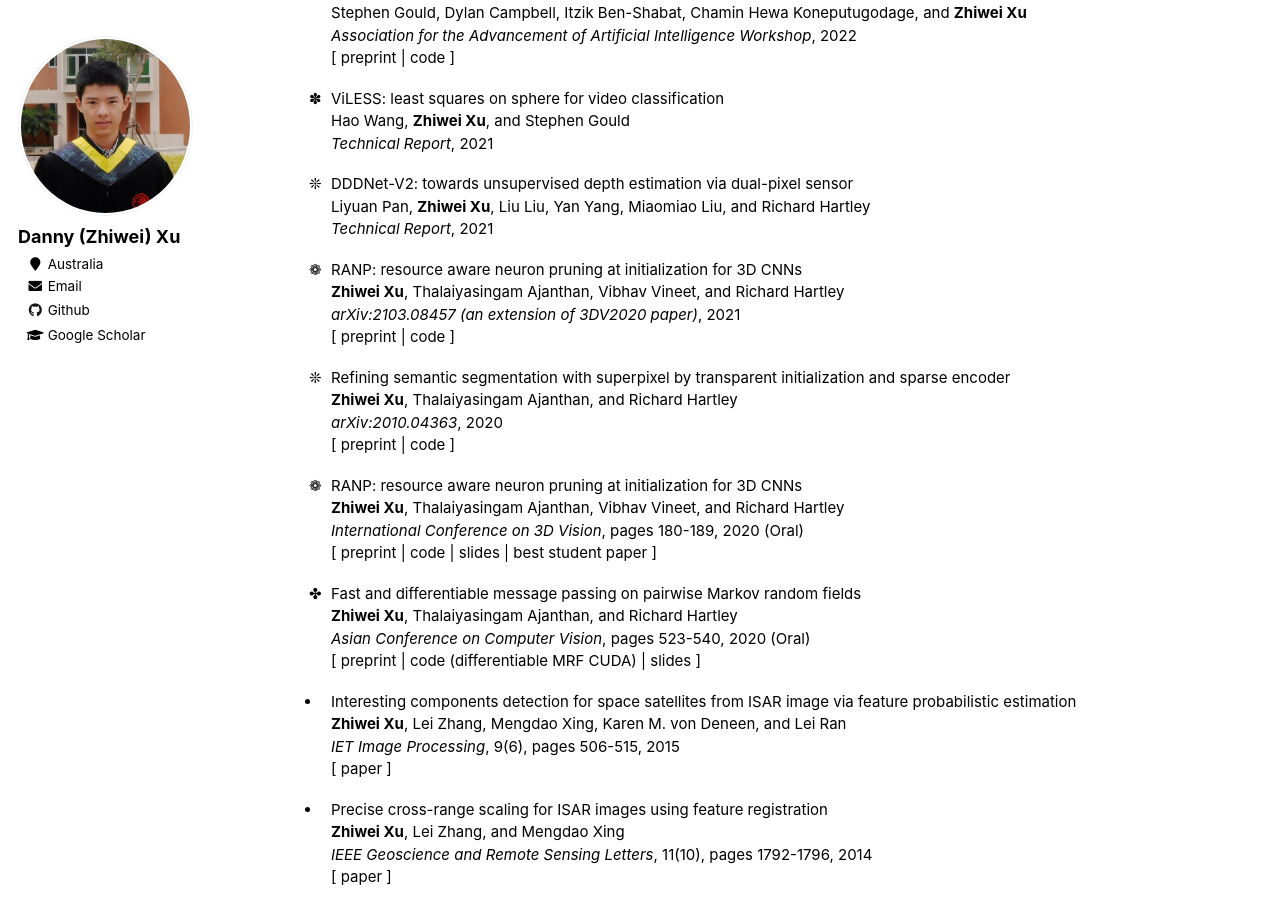
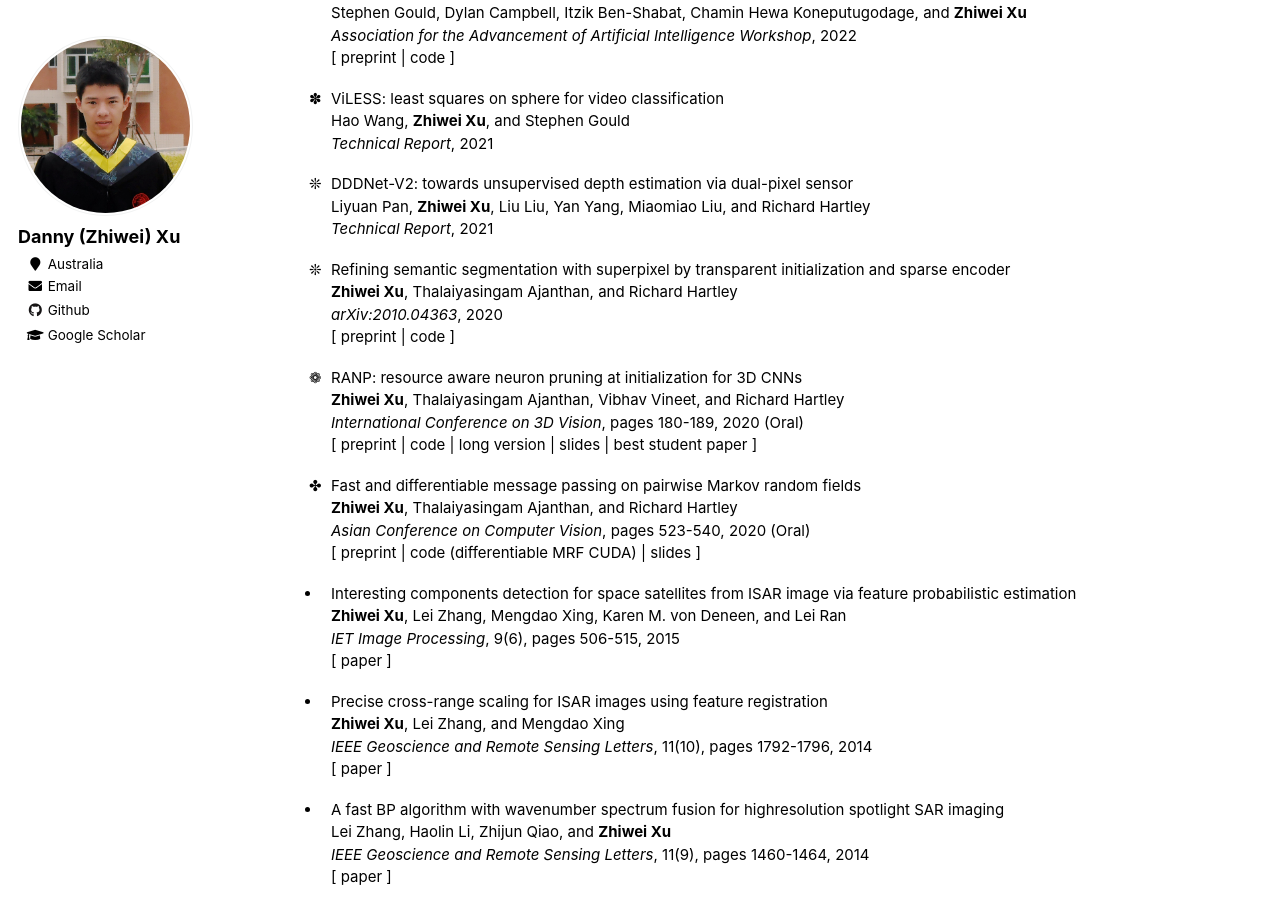
Before and after one commit to zwxu064/zwxu064.github.io, a Jekyll site: the page built from _pages/about.html, in a window 1280 px wide and 900 px high, scrolled down 1355 px. Built offline with Jekyll 4.4.1, drawn with Linux system fonts in a browser that asks for light colours.

Commit message:
Update about.html

```diff
--- a/_pages/about.html
+++ b/_pages/about.html
@@ -118,15 +118,6 @@ ul{li{padding-inline-start: 1ch;}}
   </li>
   </ul>
 
-  <ul class="pruning">
-  <li style="color:black"><div><span style="color:black">RANP: resource aware neuron pruning at initialization for 3D CNNs</span></div>
-      <div><span style="color:black;font-size:1em"><strong>Zhiwei Xu</strong>, Thalaiyasingam Ajanthan, Vibhav Vineet, and Richard Hartley</span></div>
-      <div><span style="color:black"><i>arXiv:2103.08457 (an extension of 3DV2020 paper)</i>, 2021</span></div>
-      <div><span style="color:black">[ <a style="color: inherit;" href="https://arxiv.org/abs/2103.08457" target="_blank">preprint</a>
-	| <a style="color: inherit;" href="https://github.com/zwxu064/RANP.git" target="_blank">code</a> ]</span></div>
-  </li>
-  </ul>
-
   <ul class="generic">
   <li style="color:black"><div><span style="color:black">Refining semantic segmentation with superpixel by transparent initialization and sparse encoder</span></div>
       <div><span style="color:black;font-size:1em"><strong>Zhiwei Xu</strong>, Thalaiyasingam Ajanthan, and Richard Hartley</span></div>
@@ -142,6 +133,7 @@ ul{li{padding-inline-start: 1ch;}}
       <div><span style="color:black"><i>International Conference on 3D Vision</i>, pages 180-189, 2020 (<span style="color:black">Oral</span>)</span></div>
       <div><span style="color:black">[ <a style="color: inherit;" href="https://arxiv.org/abs/2010.02488" target="_blank">preprint</a>
 	| <a style="color: inherit;" href="https://github.com/zwxu064/RANP.git" target="_blank">code</a>
+	| <a style="color: inherit;" href="https://arxiv.org/abs/2103.08457" target="_blank">long version</a>
         | <a style="color: inherit;" href="./files/3DV2020_slides.pdf" target="_blank">slides</a>
         | <span style="color:black">best student paper</span> ]</span></div>
   </li>
```
